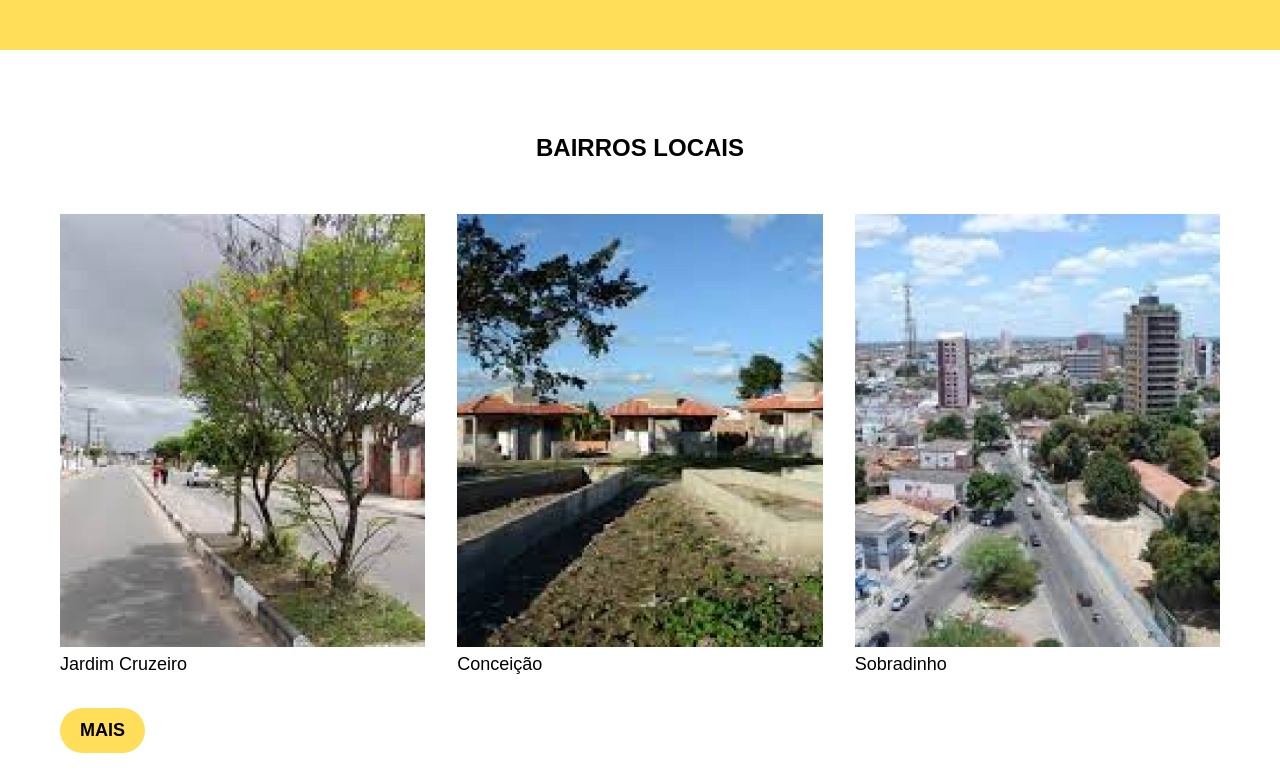
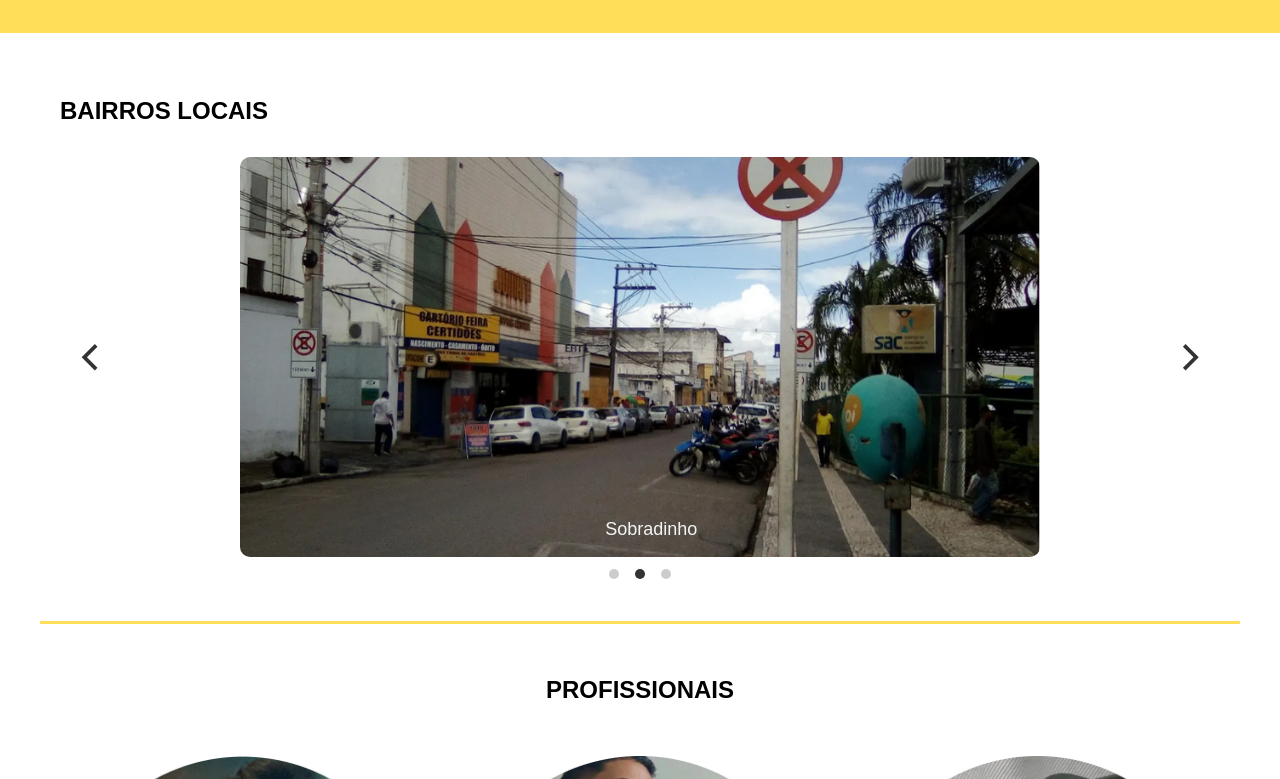
Before and after one commit to SouzaSama02/sief_site, a plain HTML site: page index.html in a window 1280 px wide. Shown: the part 1601-2380 px from the top of the page. Drawn offline with nearby package versions, Linux system fonts and the light colour scheme; a web font is replaced by a local one.

Commit message:
carrosel

```diff
--- a/index.html
+++ b/index.html
@@ -5,9 +5,10 @@
   <meta charset="UTF-8">
   <meta http-equiv="X-UA-Compatible" content="IE=edge">
   <meta name="viewport" content="width=device-width, initial-scale=1.0">
-  <link rel="stylesheet" href="style/style.css"> <!-- link de ligação css-->
   <link rel="preconnect" href="style/style.css"> <!-- Solicitando ao navegador que priorize o download do css para a maquina do cliente-->
   <link rel="preconnect" href="https://fonts.gstatic.com" crossorigin>
+  <link rel="stylesheet" href="https://unpkg.com/flickity@2/dist/flickity.min.css">
+  <link rel="stylesheet" href="style/style.css"> <!-- link de ligação css-->
   <title>SIEF</title>
   <meta name="description" content="Nossa missão é conectar nossos clientes com seu público da forma mais direta e envolvente possível através de nossas ideias."> <!--Descrição do site para o indexador do google-->
 </head>
@@ -15,7 +16,7 @@
 <body>
   <header>
     <div class="cabecalho container">
-      <span class="logo font-1-xl"><a href="">SIEF</a></span>
+      <a href="./index.html"><img class="logo" src="img/s.i.e.f.png" alt="logo"></a>
       <ul class="lista-header ul-format">
         <li class="item-lista-header-01 font-1-s"><a class="botao-secundario" target="_blank" href="https://encurtador.com.br/fsCZ1">Espaços Proximos</a></li>
         <li class="item-lista-header-01 font-1-s"><a class="botao-secundario" href="">Começar agora</a></li>
@@ -63,23 +64,22 @@
       </div>
     </div>
   </section>
-  <section class="bairros-bg">
-    <div class="bairros-locais container">
-      <h2>bairros locais</h2>
-      <div class="ul-format bairros-lista">
-        <div class="bairros-individual">
-          <img src="img/Bairros locais/jardim.png" alt=""></img>
-          <span class="font-1-m">Jardim Cruzeiro</span>
+  <section class="bairros-locais-bg">
+    <div class="bairros container">
+      <h2 class="font-1-x">Bairros Locais</h2>
+      <div class="carousel" data-flickity='{ "autoPlay": true }'>
+        <div class="carousel-cell">
+          <img src="img/Bairros locais/bairro01.png" alt="">
+          <span class="font-1-m c2 spn-carousel-img">Conceição</span>
         </div>
-        <div class="bairros-individual">
-          <img src="img/Bairros locais/conceicao.png" alt=""></img>
-          <span class="font-1-m">Conceição</span>
+        <div class="carousel-cell">
+          <img src="img/Bairros locais/bairro02.png" alt="">
+          <span class="font-1-m c2 spn-carousel-img">Sobradinho</span>
         </div>
-        <div class="bairros-individual">
-          <img src="img/Bairros locais/sobradinhi.png" alt=""></img>
-          <span class="font-1-m">Sobradinho</span>
+        <div class="carousel-cell">
+          <img src="img/Bairros locais/bairro03.png" alt="">
+          <span class="font-1-m c2 spn-carousel-img">Jomafa</span>
         </div>
-        <a href="" class="botao font-1-m-b">Mais</a>
       </div>
     </div>
   </section>
@@ -102,6 +102,19 @@
           <p class="font-1-m">Eliel Santos - Personal</p>
           <span class="font-1-xs">Motivador e especilista em fitness</span>
         </div>
+      </div>
+    </div>
+  </section>
+  <section class="podcast-bg">
+    <div class="podcast container">
+      <div class="podcast-conteudo">
+        <!-- <iframe width="560" height="315" src="https://www.youtube.com/embed/vrnQPxnmFD8?si=XP_wkgYsYEfppTLk" title="YouTube video player" frameborder="0" allow="accelerometer; autoplay; clipboard-write; encrypted-media; gyroscope; picture-in-picture; web-share" allowfullscreen></iframe> -->
+
+        <iframe style="border-radius:12px" src="https://open.spotify.com/embed/track/3RbXsVQr4jeTxvT35Hssq3?utm_source=generator" width="100%" height="352" frameBorder="0" allowfullscreen="" allow="autoplay; clipboard-write; encrypted-media; fullscreen; picture-in-picture" loading="lazy"></iframe>
+      </div>
+      <div>
+        <h2 class="font-1-xl">Podcast</h2>
+        <p class="font-1-m">Lorem ipsum dolor sit amet consectetur adipisicing elit. Suscipit corporis sint eveniet quod impedit! Quos, dignissimos laborum nemo optio cupiditate, nobis commodi itaque quisquam, dolore repudiandae aspernatur possimus vitae labore!</p>
       </div>
     </div>
   </section>
@@ -147,7 +160,9 @@
       </div>
     </div>
   </footer>
+  <script src="https://unpkg.com/flickity@2/dist/flickity.pkgd.min.js"></script>
   <script src="js/script.js"></script>
+  <script src="js/swiper.js"></script>
 </body>
 
 </html>
--- /dev/null
+++ b/js/swiper.js
@@ -0,0 +1,12 @@
+var elem = document.querySelector(".main-carousel");
+var flkty = new Flickity(elem, {
+  // options
+  cellAlign: "left",
+  contain: true,
+});
+
+// element argument can be a selector string
+//   for an individual element
+var flkty = new Flickity(".main-carousel", {
+  // options
+});
--- a/style/conteudo/bairros-locais.css
+++ b/style/conteudo/bairros-locais.css
@@ -1,44 +1,29 @@
-.bairros-bg {
-  border-top: 2px solid var(--c1);
+.bairros {
+  padding-top: 2rem;
 }
 
-.bairros-locais {
-  display: grid;
-  justify-items: center;
-  margin-top: 4rem;
+.bairros h2 {
+  margin: 0 auto;
+  text-transform: uppercase;
+  padding: 2rem 0px;
 }
 
-.bairros-locais h2 {
-  padding-bottom: 2rem;
-  text-transform: uppercase;
+.carousel {
 }
 
-.bairros-locais a {
-  justify-items: start;
-  max-width: max-content;
-  text-transform: uppercase;
+.carousel-cell {
+  width: 100%; /* full width */
+  margin-right: 10px;
 }
 
-.bairros-lista {
-  display: grid;
-  grid-template-columns: 1fr 1fr 1fr;
-  gap: 2rem;
+.carousel-cell img {
+  width: 800px;
+  border-radius: 10px;
+  margin: 0 auto;
 }
 
-.bairros-individual span {
-  display: inline-block;
-  margin-top: 0.3rem;
+.spn-carousel-img {
+  position: absolute;
+  top: 90%;
+  left: 47%;
 }
-
-@media (max-width: 800px) {
-  .bairros-lista img {
-    max-height: 320px;
-    object-fit: cover;
-  }
-}
-
-@media (max-width: 600px) {
-  .bairros-lista {
-    grid-template-columns: 1fr;
-  }
-}
--- a/style/conteudo/comunidade.css
+++ b/style/conteudo/comunidade.css
@@ -1,7 +1,7 @@
 .comunidade {
   display: grid;
   border-top: 2px solid var(--c1);
-  margin-top: 2rem;
+  margin-top: 1rem;
   margin-bottom: 4rem;
 }
 
--- a/style/conteudo/header.css
+++ b/style/conteudo/header.css
@@ -7,10 +7,7 @@
 }
 
 .logo {
-  font-style: italic;
-  color: var(--c1);
-  margin-bottom: 20px;
-  border-bottom: solid 3px var(--c1);
+  width: 220px;
 }
 
 .lista-header {
--- /dev/null
+++ b/style/conteudo/podcast.css
@@ -0,0 +1,17 @@
+.podcast {
+  display: grid;
+  grid-template-columns: 1fr 1fr;
+  border-top: 2px solid var(--c1);
+  gap: 20px;
+  box-sizing: border-box;
+  padding: 30px 10px;
+}
+
+@media (max-width: 600px) {
+  .podcast {
+    grid-template-columns: 1fr;
+  }
+  .podcast-conteudo {
+    order: 2;
+  }
+}
--- a/style/style.css
+++ b/style/style.css
@@ -1,4 +1,5 @@
 @import url("https://fonts.googleapis.com/css2?family=REM:ital,wght@0,300;0,400;0,600;1,400;1,700;1,900&display=swap");
+@import "swiper/css";
 
 /* Serviços */
 
@@ -14,6 +15,7 @@
 @import url(conteudo/sobre-nos-page.css);
 @import url(conteudo/bairros-locais.css);
 @import url(conteudo/profissionais-home.css);
+@import url(conteudo/podcast.css);
 @import url(conteudo/comunidade.css);
 @import url(conteudo/footer.css);
 
```
Also changed, not shown: cadastro.html (+1 -1 lines), contato-conosco.html (+1 -1 lines), login.html (+1 -1 lines), sobre-nos.html (+1 -1 lines), suporte.html (+1 -1 lines), img/Bairros locais/bairro01.png (added), img/Bairros locais/bairro02.png (added), img/Bairros locais/bairro03.png (added), img/Bairros locais/conceicao.png (deleted), img/Bairros locais/jardim.png (deleted), img/Bairros locais/sobradinhi.png (deleted), img/icons/arrow.png (added), img/s.i.e.f.png (added).
